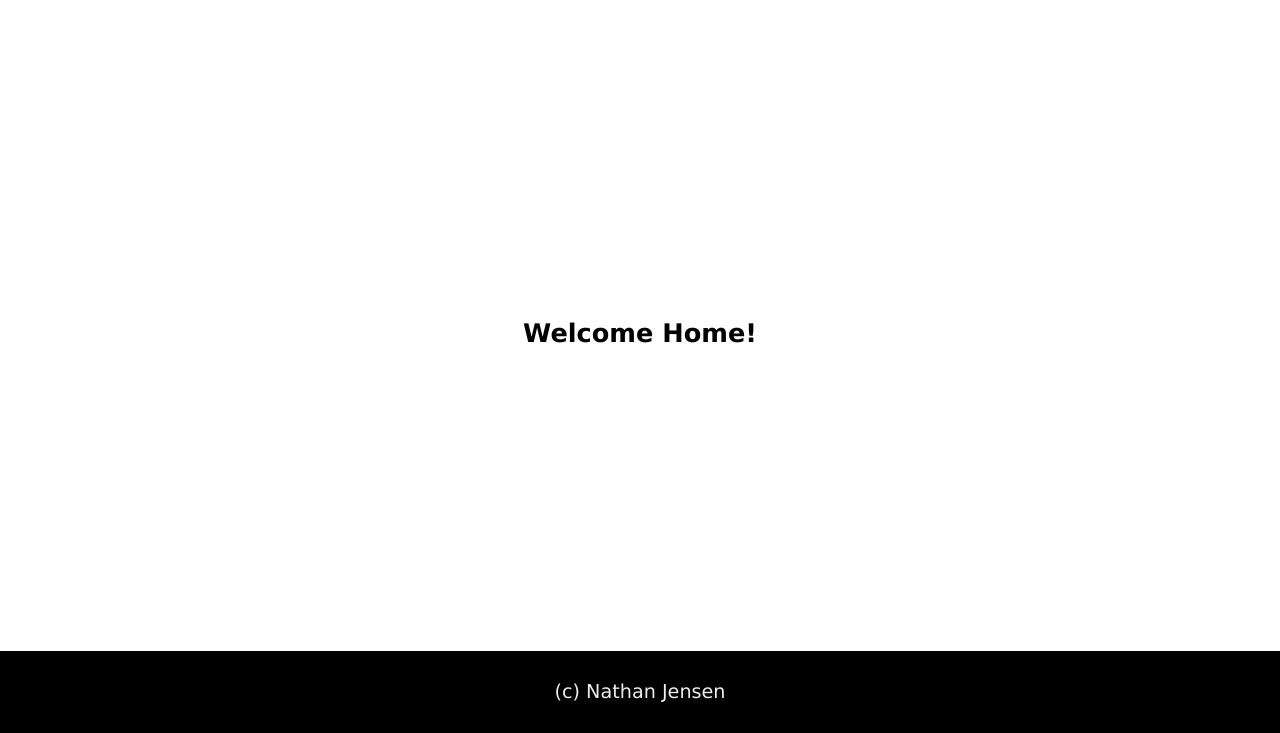
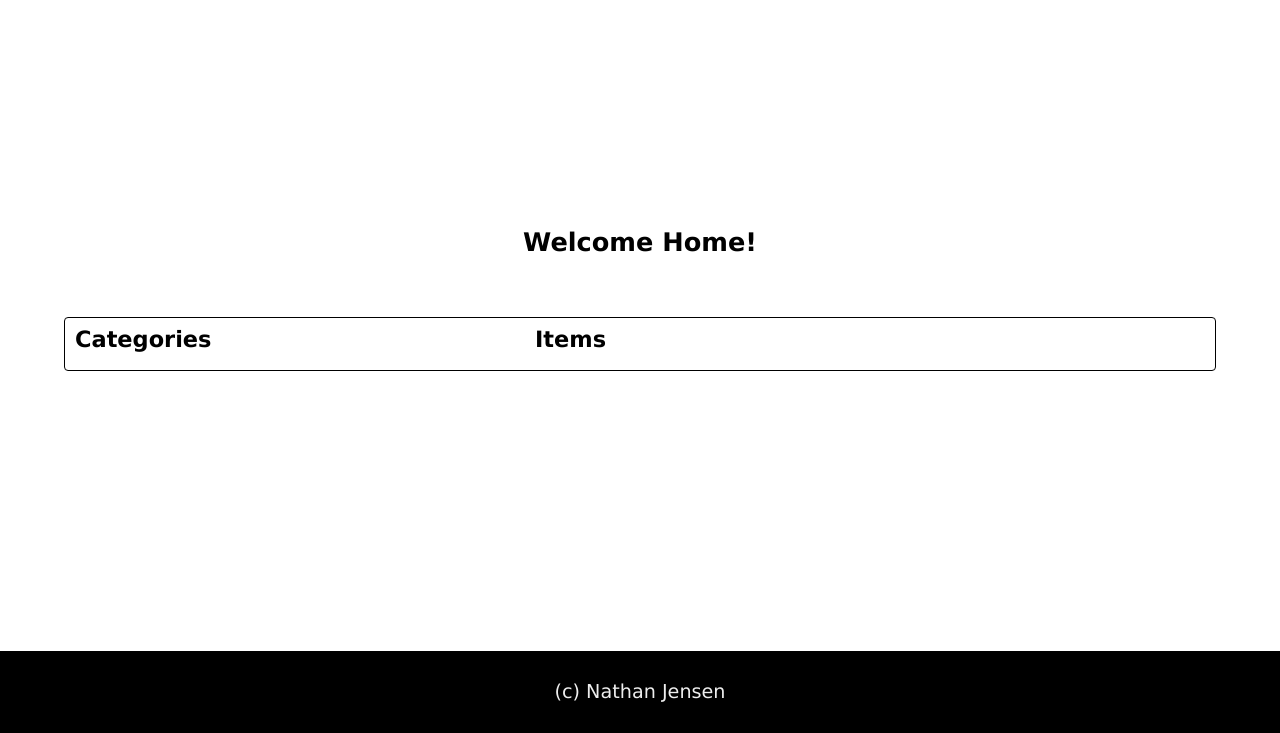
Before and after one commit to najens/item_catalog, a Flask app: page /catalog in a window 1280 px wide. Shown: the part 67-800 px from the top of the page. Run offline with Flask 2, Linux system fonts and the light colour scheme; data that the repository does not hold is empty.

Commit message:
docs: Add styling and html to catalog

```diff
--- a/static/css/app.css
+++ b/static/css/app.css
@@ -152,6 +152,32 @@ section h3 {
     display: inline-block;
     font-size: 0.8rem;
     padding: 10px 15px;
+}
+
+/*** Catalog ***/
+.catalog {
+    align-items: flex-start;
+    border: 1px solid #000;
+    border-radius: 4px;
+    justify-content: space-between;
+    margin: 5%;
+    width: 90%;
+}
+
+.catalog h3 {
+    margin-bottom: 10px;
+}
+
+.category {
+    padding: 10px;
+    width: 40%;
+    text-align: left;
+}
+
+.item {
+    padding: 10px;
+    width: 60%;
+    text-align: left;
 }
 
 /*** Intro ***/
--- a/templates/index.html
+++ b/templates/index.html
@@ -2,8 +2,20 @@
 {% block main %}
     <div class="flex-col main-container">
         <h2>Welcome Home!</h2>
-            {% for category in categories %}
-                <li>{{category}}</li>
-            {% endfor %}
+        <div class="flex-row catalog">
+            <div class="category">
+                <h3>Categories</h3>
+                <ul>
+                    {% for category in categories %}
+                        <li>
+                            <a href="{{url_for('category', category=category.name)}}">{{category.name}}</a>
+                        </li>
+                    {% endfor %}
+                </ul>
+            </div>
+            <div class="item">
+                <h3>Items</h3>
+                <ul></ul>
+        <div>
     </div>
 {% endblock %}
```
